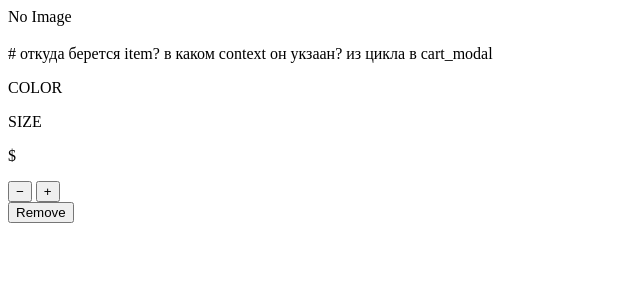
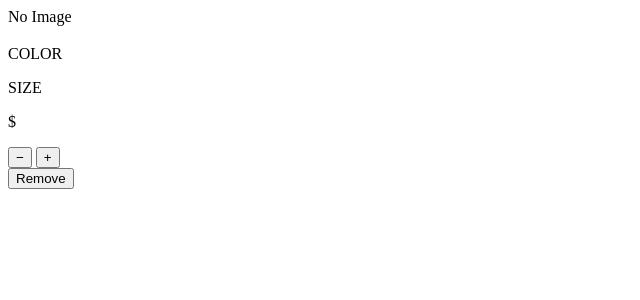
Before and after one commit to 1PISYN23/enf, a Django app: template cart/templates/cart/cart_item.html in a window 1280 px wide. Shown: the top 300 px of the page, without its empty margins (0-640 px from the left). Run offline with Django 5.2, Linux system fonts and the light colour scheme; the template is opened without the code that fills it, so the values that code supplies are empty; parts of the project's set-up code (start-up, migrations or seed data) failed here and were passed over.

Commit message:
fix template

```diff
--- a/cart/templates/cart/cart_item.html
+++ b/cart/templates/cart/cart_item.html
@@ -15,7 +15,7 @@
 
         <!-- Product Info -->
         <div class="text-center">
-            <h3 class="font-bold text-sm">{{ item.product.name|upper }}</h3>  # откуда берется item? в каком context он укзаан? из цикла в cart_modal
+            <h3 class="font-bold text-sm">{{ item.product.name|upper }}</h3>  {% comment %} # откуда берется item? в каком context он укзаан? из цикла в cart_modal  {% endcomment %}
             <p class="text-xs">COLOR {{ item.product.color|upper }}</p>
             <p class="text-xs">SIZE {{ item.product_size.size.name }}</p>
             <p class="font-bold mt-1">${{ item.product.price }}</p>
```
